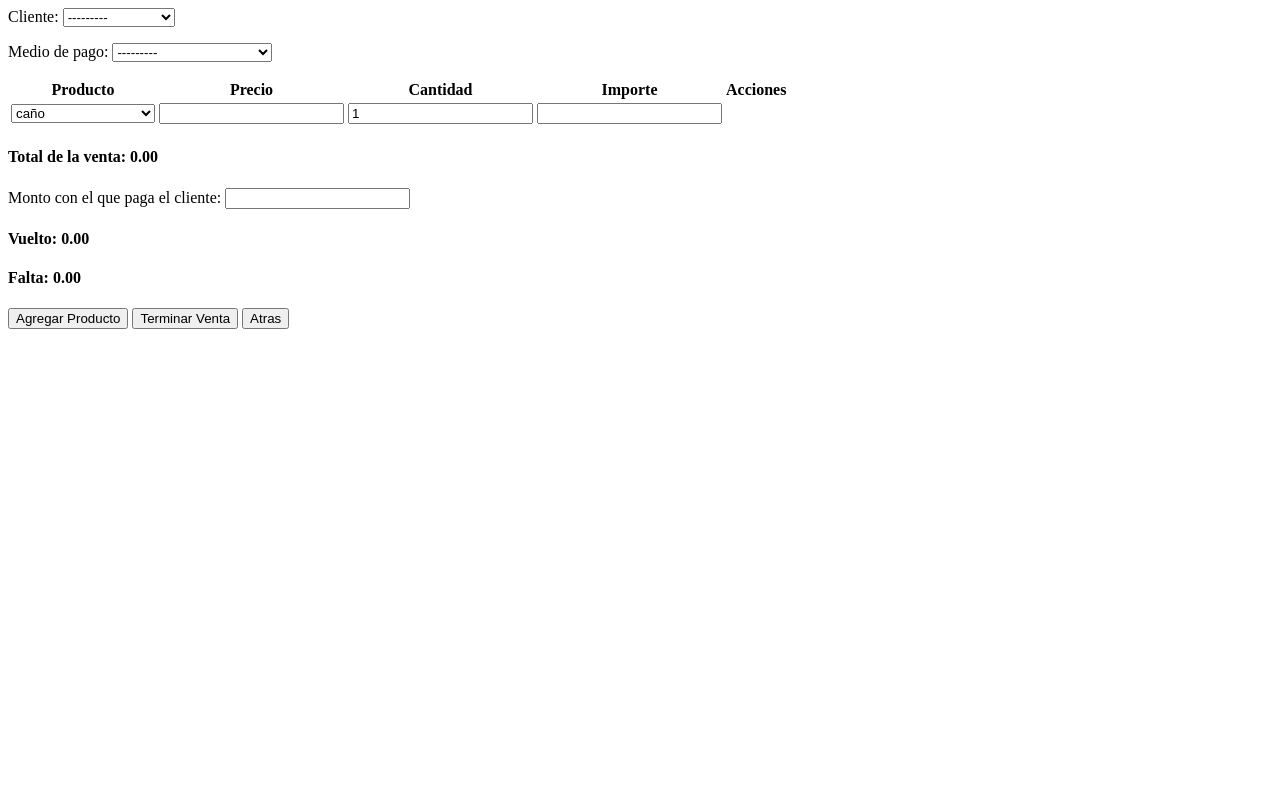
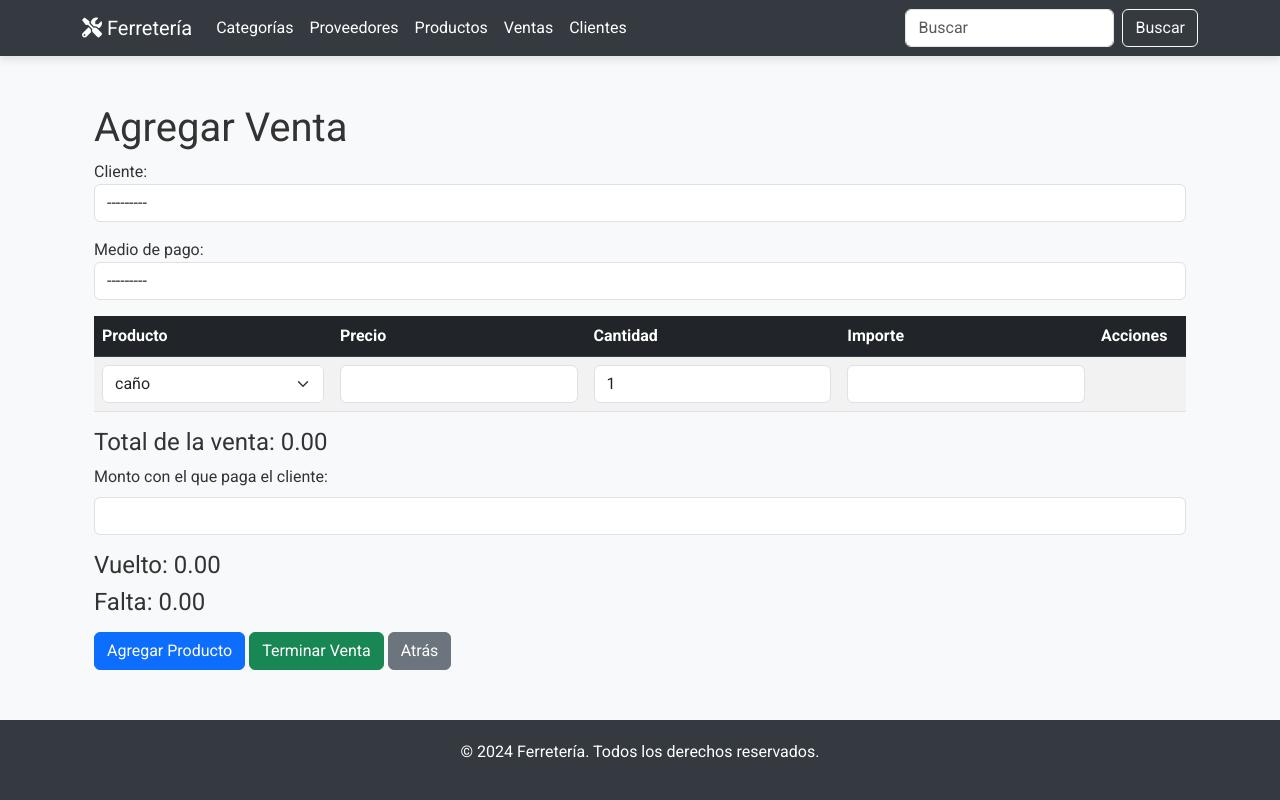
Before and after one commit to VargasPriscila/FERRETERIA2, a Django app: page /ventas/agregar/ in a window 1280 px wide. Run offline with Django 5.2, Linux system fonts and the light colour scheme; data comes from the database, SQL or seed files in the repository; both versions use the stored data as it was after the commit.

Commit message:
ahora la seccion de venta agregar y cliente agregar tiene Django y Bootsatrap.

```diff
--- a/sistema/miAplicacion/forms.py
+++ b/sistema/miAplicacion/forms.py
@@ -1,6 +1,6 @@
 # miAplicacion/forms.py
 from django import forms
-from .models import (Categoria, Proveedor, Producto, Venta, DetalleVenta,)
+from .models import (Categoria, Proveedor, Producto, Venta, DetalleVenta,Cliente)
 
 class CategoriaForm(forms.ModelForm):
     class Meta:
@@ -57,3 +57,10 @@
         if cantidad is None or cantidad <= 0:
             raise forms.ValidationError("La cantidad debe ser un número positivo.")
         return cantidad
+
+
+
+class ClienteForm(forms.ModelForm):
+    class Meta:
+        model = Cliente
+        fields = ['nombre', 'apellido', 'documento', 'direccion', 'telefono', 'email']
--- a/sistema/miAplicacion/templates/base.html
+++ b/sistema/miAplicacion/templates/base.html
@@ -77,6 +77,9 @@
                     <li class="nav-item"></li>
                         <a class="nav-link" href="{% url 'venta_lista' %}">Ventas</a>
                     </li>
+                    <li class="nav-item"></li>
+                        <a class="nav-link" href="{% url 'cliente_lista' %}">Clientes</a>
+                    </li>
                 </ul>
                 <form class="d-flex">
                     <input class="form-control me-2" type="search" placeholder="Buscar" aria-label="Search">
--- a/sistema/miAplicacion/templates/ventas/venta_agregar.html
+++ b/sistema/miAplicacion/templates/ventas/venta_agregar.html
@@ -1,15 +1,14 @@
+{% extends 'base.html' %}
+{% block title %}Agregar Venta{% endblock %}
+{% block content %}
+<div class="container my-5">
+    <h1>Agregar Venta</h1>
     <form method="post" id="venta-form">
         {% csrf_token %}
         {{ venta_form.as_p }}
-    <!--<form method="post">: Define un formulario HTML que utilizará el método POST para enviar datos al servidor.
-    {% csrf_token %}: Es un token de seguridad utilizado en Django para prevenir ataques CSRF (Cross-Site Request Forgery).
-    {{ venta_form.as_p }}: Renderiza el formulario de Django en formato HTML. Este campo está conectado al modelo de ventas en el backend.-->
 
-
-    <table id="productos-table">
-        <!--Tabla de productos: Contiene una tabla que permite seleccionar productos,
-        ver sus precios, ingresar cantidades, y calcular el importe correspondiente de cada producto.-->
-        <thead>
+        <table id="productos-table" class="table table-striped table-hover align-middle">
+            <thead class="table-dark">
                 <tr>
                     <th>Producto</th>
                     <th>Precio</th>
@@ -21,32 +20,37 @@
             <tbody id="productos-body">
                 <tr class="fila-producto">
                     <td>
-                    <select name="producto[]" class="producto-input">
+                        <select name="producto[]" class="form-select producto-input">
                             {% for producto in productos %}
                                 <option value="{{ producto.id }}" data-precio="{{ producto.precio }}">{{ producto.nombre }}</option>
                             {% endfor %}
                         </select>
                     </td>
-                <td><input type="text" class="precio-input" readonly></td>
-                <td><input type="number" name="cantidad[]" class="cantidad-input" value="1" min="1"></td>
-                <td><input type="text" class="importe-input" readonly></td>
-                <td><button type="button" class="btn-remove" style="display: none;">Eliminar</button></td>
+                    <td><input type="text" class="form-control precio-input" readonly></td>
+                    <td><input type="number" name="cantidad[]" class="form-control cantidad-input" value="1" min="1"></td>
+                    <td><input type="text" class="form-control importe-input" readonly></td>
+                    <td><button type="button" class="btn btn-danger btn-remove" style="display: none;">Eliminar</button></td>
                 </tr>
             </tbody>
         </table>
 
         <h4>Total de la venta: <span id="total_importe">0.00</span></h4>
 
-    <label for="monto_pago">Monto con el que paga el cliente:</label>
-    <input type="number" id="monto_pago" name="monto_pago" step="0.01" min="0">
+        <div class="mb-3">
+            <label for="monto_pago" class="form-label">Monto con el que paga el cliente:</label>
+            <input type="number" id="monto_pago" name="monto_pago" class="form-control" step="0.01" min="0">
+        </div>
 
         <h4>Vuelto: <span id="vuelto">0.00</span></h4>
         <h4>Falta: <span id="falta">0.00</span></h4> <!-- Nueva línea para mostrar cuánto falta -->
 
-    <button type="button" id="add-producto-btn">Agregar Producto</button>
-    <button type="submit">Terminar Venta</button>
-    <button type="button" onclick="window.location.href='{% url 'venta_lista' %}'" class="btn btn-secondary">Atras</button>
+        <div class="mt-3">
+            <button type="button" id="add-producto-btn" class="btn btn-primary">Agregar Producto</button>
+            <button type="submit" class="btn btn-success">Terminar Venta</button>
+            <button type="button" onclick="window.location.href='{% url 'venta_lista' %}'" class="btn btn-secondary">Atrás</button>
+        </div>
     </form>
+</div>
 
 <script>
 function agregarEventosFila(fila) {
@@ -161,3 +165,4 @@
 
 document.getElementById('monto_pago').addEventListener('input', calcularVuelto);
 </script>
+{% endblock %}
--- a/sistema/miAplicacion/urls.py
+++ b/sistema/miAplicacion/urls.py
@@ -32,6 +32,11 @@
     # DetalleVenta
     path('ventas/<int:venta_id>/', views.detalle_venta, name='detalle_venta'),
 
+    #Clientes
+    path('clientes/', views.cliente_lista, name='cliente_lista'),
+    path('clientes/agregar/', views.cliente_agregar, name='cliente_agregar'),
+    path('clientes/editar/<int:pk>/', views.cliente_editar, name='cliente_editar'),
+    path('clientes/eliminar/<int:pk>/', views.cliente_eliminar, name='cliente_eliminar'),
 
 
 
--- a/sistema/miAplicacion/views.py
+++ b/sistema/miAplicacion/views.py
@@ -1,7 +1,7 @@
 # views.py
 from django.shortcuts import render, get_object_or_404, redirect
-from .models import Categoria, Proveedor, Producto, Venta, DetalleVenta
-from .forms import (CategoriaForm, ProveedorForm, ProductoForm,VentaForm, DetalleVentaForm,)
+from .models import Categoria, Proveedor, Producto, Venta, DetalleVenta, Cliente
+from .forms import (CategoriaForm, ProveedorForm, ProductoForm,VentaForm, DetalleVentaForm,ClienteForm)
 from django.shortcuts import render
 from django.db import transaction
 from django.http import JsonResponse
@@ -117,6 +117,10 @@
         return redirect('productos_list')
     return render(request, 'productos/productos_confirm_delete.html', {'producto': producto})
 
+
+"""-------------------------------------------------------------------------------------------------------------------------------------------------
+"""
+
 # Ventas
 
 # Vista para listar ventas
@@ -182,12 +186,55 @@
     venta = get_object_or_404(Venta, id=venta_id)
     detalles_venta = DetalleVenta.objects.filter(venta=venta)
 
+    # Obtener la hora del primer detalle (si existe)
+    hora_venta = detalles_venta.first().hora if detalles_venta.exists() else None
+
     context = {
         'venta': venta,
-        'detalles_venta': detalles_venta,  # Asegúrate de usar 'detalles_venta'
+        'detalles_venta': detalles_venta,
+        'hora_venta': hora_venta,  # Pasar la hora del primer detalle al contexto
     }
     return render(request, 'ventas/detalle_venta.html', context)
 
 def obtener_precio_producto(request, producto_id):
     producto = get_object_or_404(Producto, id=producto_id)
     return JsonResponse({'precio': str(producto.precio)})
+
+"""-------------------------------------------------------------------------------------------------------------------------------------------------
+"""
+
+# Vista para listar clientes
+def cliente_lista(request):
+    clientes = Cliente.objects.all()
+    return render(request, 'clientes/cliente_lista.html', {'clientes': clientes})
+
+# Vista para agregar cliente
+def cliente_agregar(request):
+    if request.method == 'POST':
+        form = ClienteForm(request.POST)
+        if form.is_valid():
+            form.save()
+            return redirect('cliente_lista')
+    else:
+        form = ClienteForm()
+    return render(request, 'clientes/cliente_form.html', {'form': form})
+
+# Vista para editar cliente
+def cliente_editar(request, pk):
+    cliente = get_object_or_404(Cliente, pk=pk)
+    if request.method == 'POST':
+        form = ClienteForm(request.POST, instance=cliente)
+        if form.is_valid():
+            form.save()
+            return redirect('cliente_lista')
+    else:
+        form = ClienteForm(instance=cliente)
+    return render(request, 'clientes/cliente_form.html', {'form': form})
+
+# Vista para eliminar cliente
+def cliente_eliminar(request, pk):
+    cliente = get_object_or_404(Cliente, pk=pk)
+    if request.method == 'POST':
+        cliente.delete()
+        return redirect('cliente_lista')
+    return render(request, 'clientes/cliente_confirm_delete.html', {'cliente': cliente})
--- a/sistema/sistema/settings.py
+++ b/sistema/sistema/settings.py
@@ -110,11 +110,13 @@
 
 LANGUAGE_CODE = 'en-us'
 
-TIME_ZONE = 'UTC'
+TIME_ZONE = 'America/Argentina/Buenos_Aires'
+
 
 USE_I18N = True
 
-USE_TZ = True
+USE_TZ = False
+
 
 
 # Static files (CSS, JavaScript, Images)
```
Also changed, not shown: sistema/miAplicacion/templates/clientes/cliente_agregar.html (added, +13 -0 lines), sistema/miAplicacion/templates/clientes/cliente_confirm_delete.html (added, +13 -0 lines), sistema/miAplicacion/templates/clientes/cliente_form.html (added, +13 -0 lines), sistema/miAplicacion/templates/clientes/cliente_lista.html (added, +43 -0 lines), sistema/miAplicacion/templates/ventas/detalle_venta.html (+10 -3 lines), sistema/db.sqlite3. Lines whose indentation alone changed are shown as unchanged.
